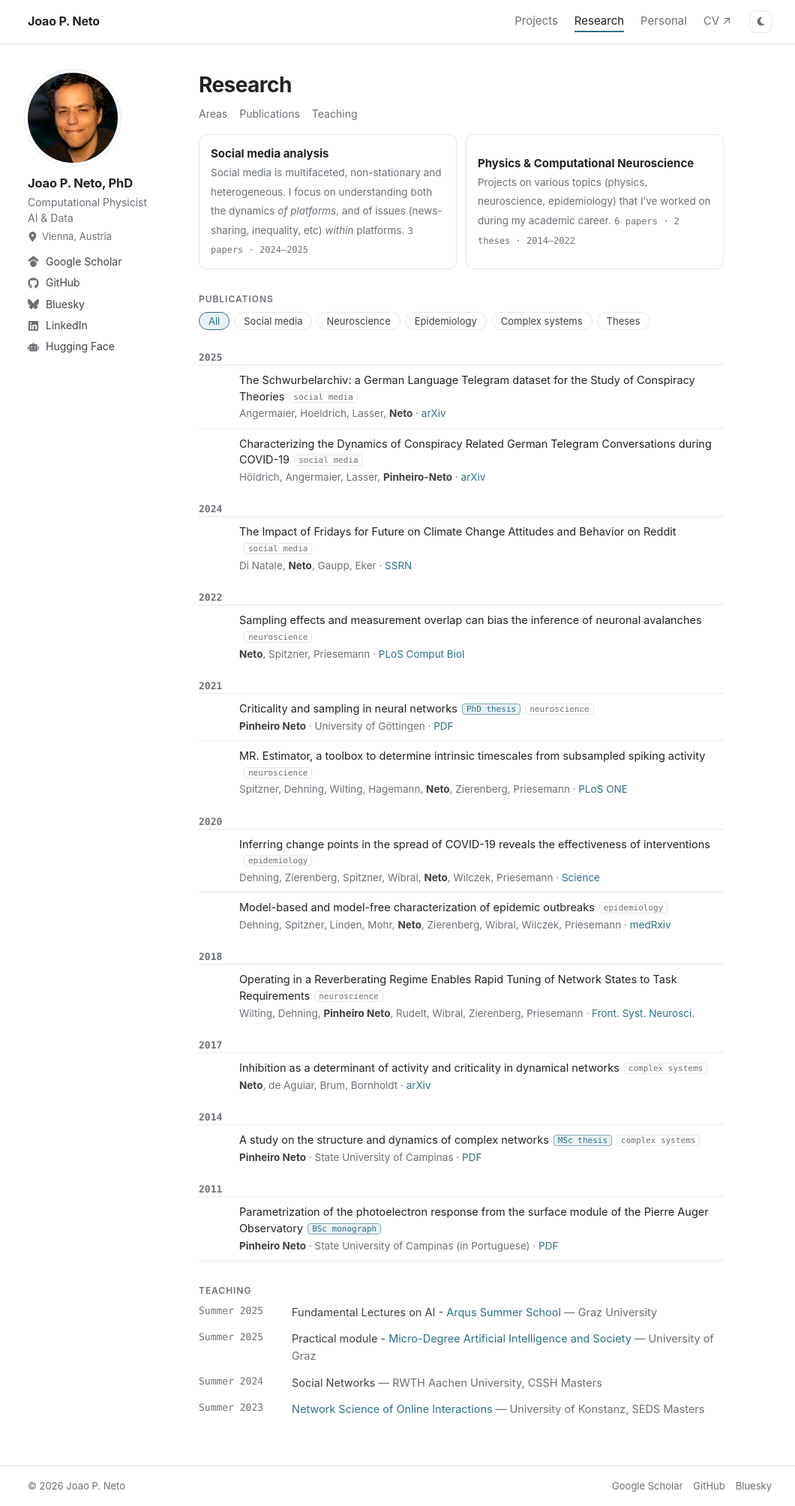
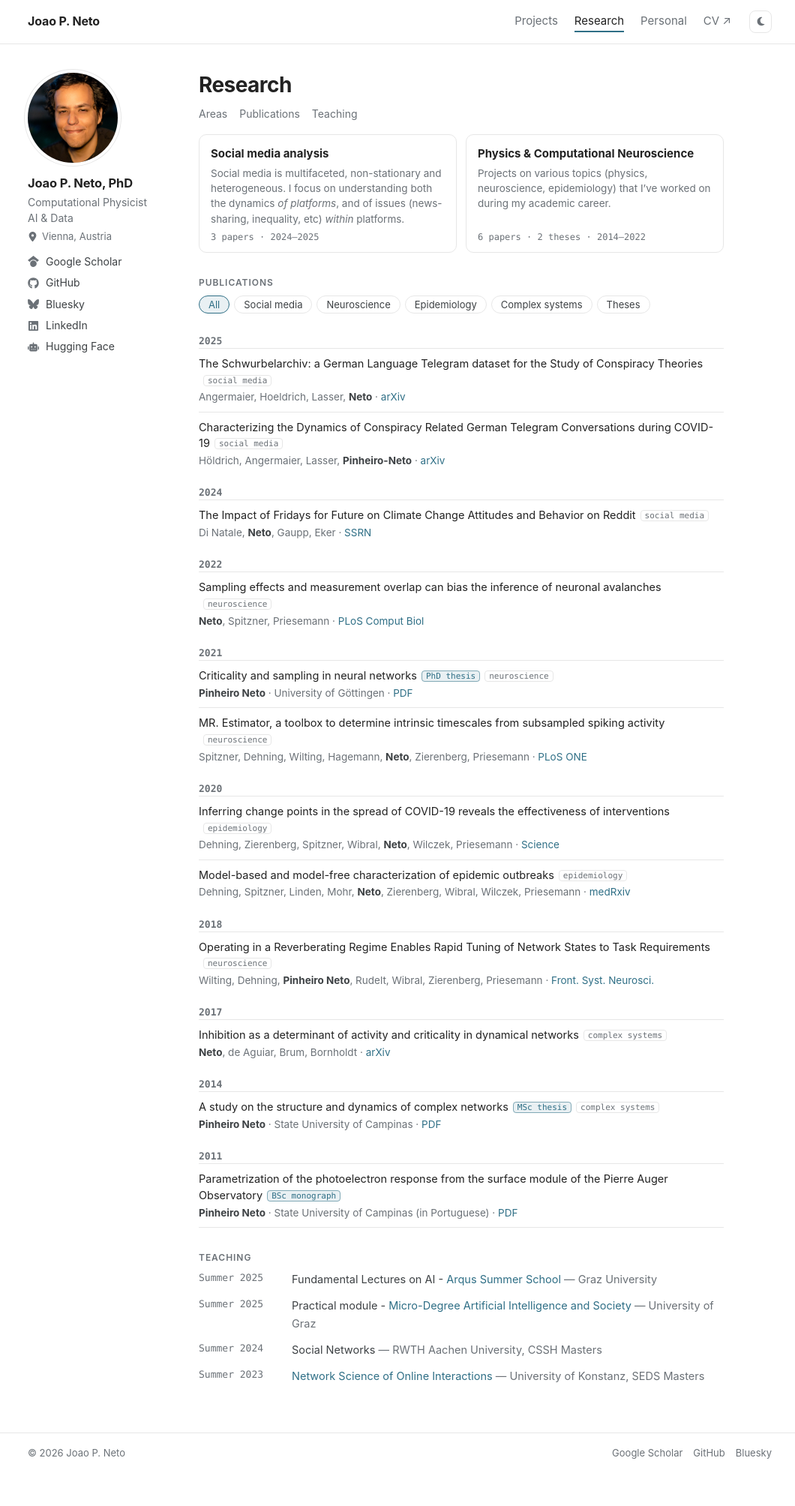
Before and after one commit to joaopn/joaopn.github.io, a Jekyll site: the page built from _pages/research.md, in a window 1280 px wide. Shown: the whole page at 75% size, without its empty margins (107-1167 px from the left). Built offline with Jekyll 4.4.1, drawn with Linux system fonts in a browser that asks for light colours; after the commit the page ends 1964 px from its top, so only the background shows below that.

Commit message:
fix: area cards stack their text; research list drops the empty year gutter

```diff
--- a/assets/css/site.css
+++ b/assets/css/site.css
@@ -147,17 +147,19 @@ pre code { background: none; padding: 0; }
 .tg.th { cursor: default; color: var(--link); border-color: color-mix(in srgb, var(--link) 55%, transparent); background: color-mix(in srgb, var(--link) 10%, transparent); }
 .yr { font: 600 13px var(--mono); color: var(--muted); margin: 16px 0 2px; }
 .yr:first-child { margin-top: 4px; }
+.publist .pub { grid-template-columns: 1fr; }
+.publist .pub .y { display: none; }
 
 /* ---------- research ---------- */
 .toc { display: flex; flex-wrap: wrap; gap: 6px 16px; font-size: 14px; margin: -4px 0 4px; }
 .toc a { color: var(--muted); }
 .acards { display: grid; grid-template-columns: 1fr 1fr; gap: 12px; margin: 16px 0 6px; }
-.ac { border: 1px solid var(--line); border-radius: 10px; padding: 13px 15px; background: var(--card); cursor: pointer; text-align: left; font: inherit; color: inherit; transition: border-color .15s, background .15s; }
+.ac { display: flex; flex-direction: column; align-items: flex-start; justify-content: flex-start; border: 1px solid var(--line); border-radius: 10px; padding: 13px 15px; background: var(--card); cursor: pointer; text-align: left; font: inherit; color: inherit; transition: border-color .15s, background .15s; }
 .ac:hover { border-color: var(--link); }
 .ac.on { border-color: var(--link); background: color-mix(in srgb, var(--link) 9%, var(--card)); box-shadow: inset 0 0 0 1px var(--link); }
 .ac b { color: var(--head); font-size: 15px; display: block; }
-.ac .x { color: var(--muted); font-size: 13.5px; line-height: 1.5; margin: 4px 0 7px; }
-.ac .c { font: 12px var(--mono); color: var(--muted); }
+.ac .x { display: block; color: var(--muted); font-size: 13.5px; line-height: 1.5; margin: 4px 0 7px; }
+.ac .c { display: block; margin-top: auto; font: 12px var(--mono); color: var(--muted); }
 .filters { display: flex; flex-wrap: wrap; gap: 6px; margin: 6px 0 10px; }
 .filters button { font: 13px var(--sans); border: 1px solid var(--line); background: transparent; color: var(--ink); border-radius: 999px; padding: 3px 12px; cursor: pointer; }
 .filters button:hover { border-color: var(--link); }
```
